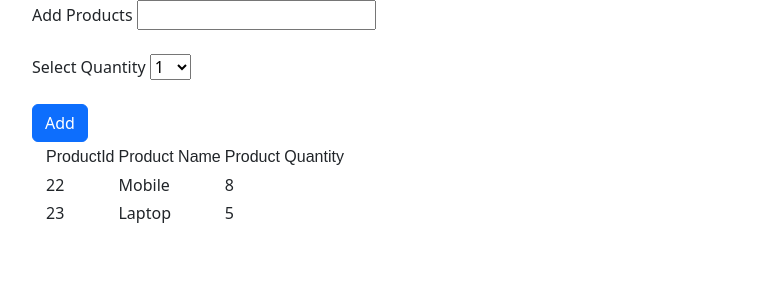
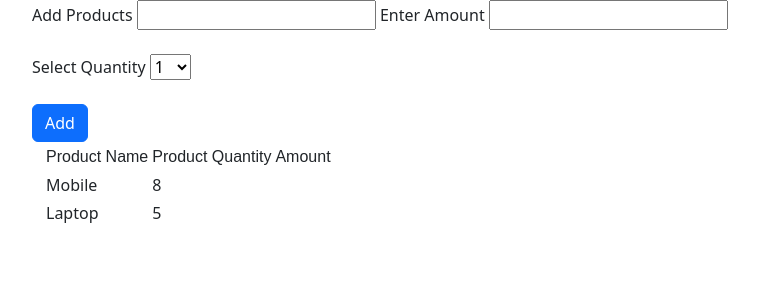
Before and after one commit to shagun199/Inventory-Management-System, a PHP site: page / in a window 1280 px wide. Shown: the part 56-356 px from the top of the page, without its empty margins (50-809 px from the left). Run offline with PHP 8.4, Linux system fonts and the light colour scheme; data comes from the database, SQL or seed files in the repository; data that the repository does not hold is empty.

Commit message:
Added amount field, removed productId from display table

```diff
--- a/index.php
+++ b/index.php
@@ -30,6 +30,8 @@
     <div class="dropdown">
         <label for:"products">Add Products</label>
         <input type="text" name="products" id="products">
+        <label for:"amount">Enter Amount</label>
+        <input type="number" name="amount" id="amount">
     </div>
     <br>
     <div class="dropdown">
@@ -56,20 +58,19 @@
     else {
       echo '<table border="0" cellspacing="2" cellpadding="2">
       <tr>
-          <td> <font face="Arial">ProductId</font> </td>
           <td> <font face="Arial">Product Name</font> </td>
           <td> <font face="Arial">Product Quantity</font> </td>
+          <td> <font face="Arial">Amount</font> </td>
       </tr>';
       if ($result = $conn->query($query)) {
           while ($row = $result->fetch_assoc()) {
-              $ProductId = $row["productId"];
               $ProductName = $row["productName"];
               $Quantity = $row["quantity"];
-
+              $Amount = $row["amount"];
               echo '<tr>
-                        <td>'.$ProductId.'</td>
                         <td>'.$ProductName.'</td>
                         <td>'.$Quantity.'</td>
+                        <td>'.$Amount.'</td>
                     </tr>';
           }
           $result->free();
--- a/insert-script.php
+++ b/insert-script.php
@@ -4,6 +4,7 @@ if(isset($_POST['submit'])){
   $product_name = $_POST['products'];
   $prodName = strtolower($product_name);
   $quantity = $_POST['quantity'];
+  $amount = $_POST['amount'];
 
 
   $sqliQuery= "SELECT quantity,productName FROM `products` WHERE `productName` = '$prodName'";
@@ -23,7 +24,7 @@ if(isset($_POST['submit'])){
       $conn->query($sql);
      }
      else if(!empty($prodName) && !empty($quantity)){
-      $query = "INSERT INTO products (productName, quantity) VALUES('$prodName', '$quantity')";
+      $query = "INSERT INTO products (productName, quantity, amount) VALUES('$prodName', '$quantity', '$amount')";
       $result = $conn->query($query);
 
       if($result){
```
